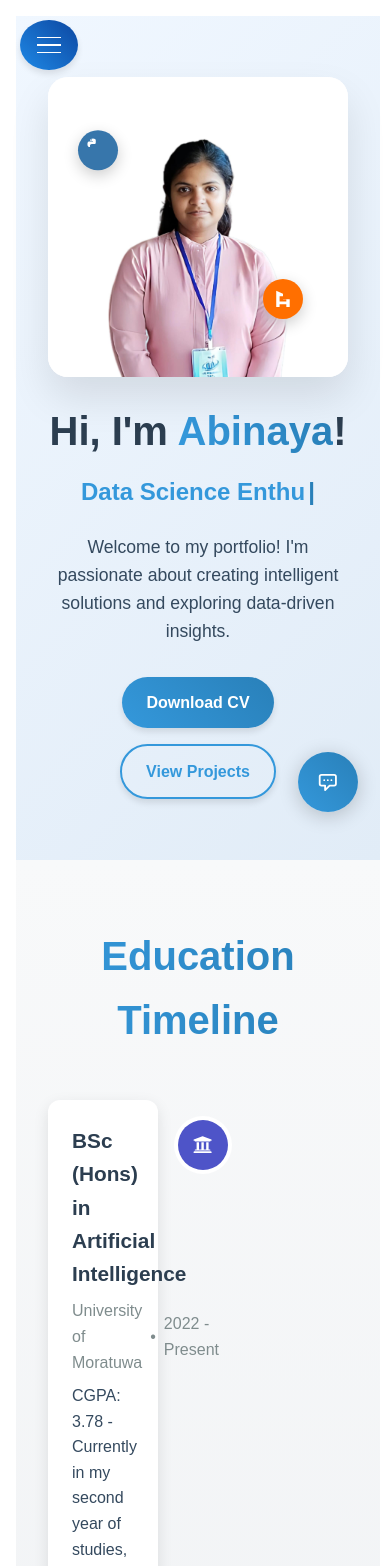
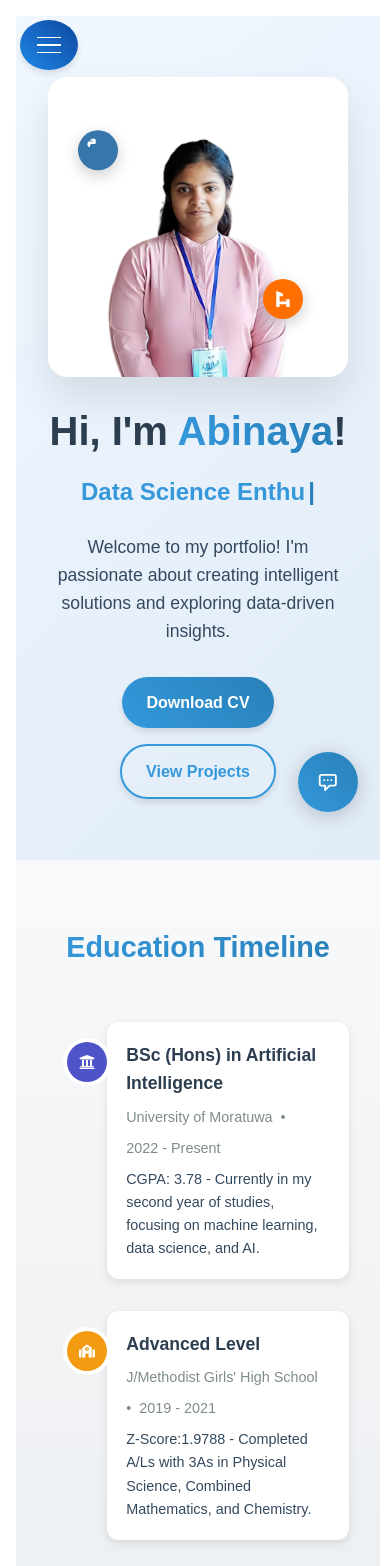
Before and after one commit to Abinaya-Subramaniam/Portfolio, a React (Vite) app: page / in a window 390 px wide. Shown: the top 1566 px of the page. Built offline with nearby package versions, Linux system fonts and the light colour scheme.

Commit message:
Mobile View

```diff
--- a/src/components/Education.jsx
+++ b/src/components/Education.jsx
@@ -37,7 +37,7 @@ const Education = ({ darkMode }) => {
     <section
       id="education"
       style={{
-        padding: '4rem 2rem',
+        padding: '4rem 1rem', // Reduced side padding for mobile
         background: darkMode
           ? 'linear-gradient(to bottom, #1a1a1a 0%, #2d2d2d 100%)'
           : 'linear-gradient(to bottom, #f8f9fa 0%, #e9ecef 100%)',
@@ -47,7 +47,9 @@ const Education = ({ darkMode }) => {
       <div style={{
         maxWidth: '1200px',
         margin: '0 auto',
-        position: 'relative'
+        position: 'relative',
+        width: '100%', // Ensure full width on mobile
+        padding: '0 15px' // Add padding to prevent content from touching edges
       }}>
         <motion.h2
           initial={{ opacity: 0, y: 20 }}
@@ -55,16 +57,16 @@ const Education = ({ darkMode }) => {
           transition={{ duration: 0.8 }}
           viewport={{ once: true }}
           style={{
-            fontSize: '2.5rem',
-            marginBottom: '3rem',
+            fontSize: 'clamp(1.8rem, 5vw, 2.5rem)', // Responsive font size
+            marginBottom: '2rem',
             textAlign: 'center',
-            color: darkMode ? '#fff' : '#2c3e50',
             background: darkMode
               ? 'linear-gradient(90deg, #4e54c8, #8f94fb)'
               : 'linear-gradient(90deg, #3498db, #2980b9)',
             WebkitBackgroundClip: 'text',
             backgroundClip: 'text',
-            color: 'transparent'
+            color: 'transparent',
+            padding: '0 10px' // Add padding for smaller screens
           }}
         >
           Education Timeline
@@ -72,83 +74,76 @@ const Education = ({ darkMode }) => {
 
         <div style={{
           position: 'relative',
+          paddingTop: '20px',
           '::before': {
             content: '""',
             position: 'absolute',
             top: 0,
-            left: '50%',
-            transform: 'translateX(-50%)',
+            left: '31px', // Consistent timeline position for all screen sizes
             width: '4px',
             height: '100%',
             background: darkMode ? '#444' : '#ddd',
-            borderRadius: '10px',
-            '@media (max-width: 768px)': {
-              left: '31px'
-            }
+            borderRadius: '10px'
           }
         }}>
           {educationData.map((item, index) => (
             <motion.div
               key={item.id}
-              initial={{ opacity: 0, x: index % 2 === 0 ? -50 : 50 }}
+              initial={{ opacity: 0, x: -50 }} // Consistent animation direction
               whileInView={{ opacity: 1, x: 0 }}
               transition={{ duration: 0.6, delay: index * 0.1 }}
               viewport={{ once: true }}
               style={{
                 position: 'relative',
-                marginBottom: '3rem',
+                marginBottom: '2rem',
                 display: 'flex',
-                justifyContent: index % 2 === 0 ? 'flex-start' : 'flex-end',
-                '@media (max-width: 768px)': {
-                  justifyContent: 'flex-start'
-                }
+                justifyContent: 'flex-start', // Consistent layout for all screen sizes
+                width: '100%'
               }}
             >
               <div style={{
-                width: 'calc(50% - 40px)',
-                padding: '1.5rem',
+                width: 'calc(100% - 60px)', // Adjusted width for better mobile display
+                marginLeft: '60px', // Space for timeline and icon
+                padding: '1.2rem',
                 background: darkMode ? '#2d2d2d' : 'white',
                 borderRadius: '12px',
-                boxShadow: '0 5px 15px rgba(0, 0, 0, 0.1)',
-                position: 'relative',
-                '@media (max-width: 768px)': {
-                  width: 'calc(100% - 80px)',
-                  marginLeft: '80px'
-                }
+                boxShadow: '0 3px 10px rgba(0, 0, 0, 0.1)',
+                position: 'relative'
               }}>
                 <div style={{
                   position: 'absolute',
                   top: '20px',
-                  left: index % 2 === 0 ? 'calc(100% + 20px)' : '-60px',
-                  width: '50px',
-                  height: '50px',
+                  left: '-40px',
+                  width: '40px', // Slightly smaller icons on mobile
+                  height: '40px',
                   borderRadius: '50%',
                   background: item.iconBg,
                   display: 'flex',
                   alignItems: 'center',
                   justifyContent: 'center',
                   color: 'white',
-                  fontSize: '1.2rem',
+                  fontSize: '1rem',
                   boxShadow: '0 0 0 4px ' + (darkMode ? '#2d2d2d' : 'white'),
-                  '@media (max-width: 768px)': {
-                    left: '-60px'
-                  }
+                  zIndex: 1
                 }}>
                   {item.icon}
                 </div>
                 <h3 style={{
-                  fontSize: '1.3rem',
+                  fontSize: 'clamp(1.1rem, 4vw, 1.3rem)', // Responsive font size
                   marginBottom: '0.5rem',
-                  color: darkMode ? '#fff' : '#2c3e50'
+                  color: darkMode ? '#fff' : '#2c3e50',
+                  wordBreak: 'break-word' // Prevent text overflow on small screens
                 }}>
                   {item.title}
                 </h3>
                 <div style={{
                   display: 'flex',
+                  flexWrap: 'wrap', // Allow wrapping on small screens
                   alignItems: 'center',
                   gap: '0.5rem',
                   marginBottom: '0.5rem',
-                  color: darkMode ? '#bbb' : '#7f8c8d'
+                  color: darkMode ? '#bbb' : '#7f8c8d',
+                  fontSize: 'clamp(0.9rem, 3vw, 1rem)' // Responsive font size
                 }}>
                   <span>{item.institution}</span>
                   <span>•</span>
@@ -156,7 +151,9 @@ const Education = ({ darkMode }) => {
                 </div>
                 <p style={{
                   color: darkMode ? '#ccc' : '#34495e',
-                  lineHeight: '1.6'
+                  lineHeight: '1.6',
+                  fontSize: 'clamp(0.9rem, 3vw, 1rem)', // Responsive font size
+                  marginTop: '0.5rem'
                 }}>
                   {item.description}
                 </p>
```
